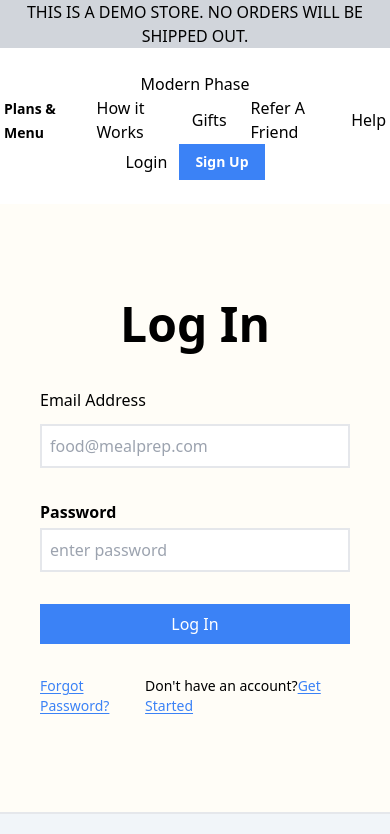
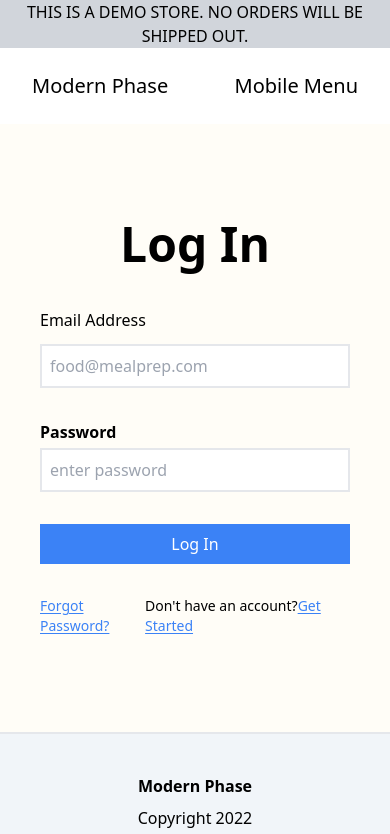
Before and after one commit to scottmuangsrichan/prepped-delivered-mock-project, a Next.js app: page /login in a window 390 px wide. Shown: the top 834 px of the page. Built offline with nearby package versions, Linux system fonts and the light colour scheme.

Commit message:
worked on mobile navigation

```diff
--- a/src/ui/Navigation/index.jsx
+++ b/src/ui/Navigation/index.jsx
@@ -1,46 +1,62 @@
 import Link from "next/link";
-import NavigationMobile from "../NavigationMobile";
+import { useState, useEffect } from "react";
 import AnnouncementBar from "../AnnouncementBar";
 
 export default function Navigation() {
-  const navBarStyle = {
-    variant1: {
-      width: 400,
-      style: "flex flex-col justify-between py-6 items-center font-medium sm:w-[1300px] sm:mx-auto sm:flex-row",
-    },
-    variant2: "bg-yellow-500 flex flex-col"
-  };
+  const [isOpen, setIsOpen] = useState(false);
+  const [width , setWidth] = useState(typeof window !== 'undefined' ? window.innerWidth : 0);
 
-  const navLinkStyle = {
-    variant1: "text-sm hover:text-blue-500 font-semibold"
+  useEffect(() => {
+    if (typeof window !== 'undefined') {
+      function handleResize() {
+        setWidth(window.innerWidth);
       }
+      window.addEventListener('resize', handleResize);
+      return () => window.removeEventListener('resize', handleResize);
+    }
+  }, []);
+
 
   return (
       <div className='bg-white sticky top-0 z-10 w-screen'>
       <AnnouncementBar />
-      { navBarStyle.variant1.width >= 400 ?
-        <nav className="flex flex-col justify-between py-6 items-center font-medium sm:w-[1300px] sm:mx-auto sm:flex-row">
+        <nav className="flex flex-row justify-between py-6 px-8 items-center font-medium text-xl">
+          <div><Link href="/">Modern Phase</Link></div>
           <div>
-            <Link href="/">Modern Phase</Link>
-          </div>
+            {width <= 390 ?
+              <div onClick={() => setIsOpen(!isOpen)}>
+                <h1>Mobile Menu</h1>
+                  { isOpen ?
+                    <div>
                       <div className='m-auto px-1'>
-            <ul className='flex gap-6 text-base justify-center items-center'>
+                        <ul className='flex flex-col gap-6 text-base justify-center items-center'>
                           <li><Link href="/plans-and-menu"><a className='text-sm hover:text-blue-500 font-semibold'>Plans & Menu</a></Link></li>
-              <li><Link href="/why-mealprep"><a className={`${navLinkStyle}`}>How it Works</a></Link></li>
-              <li><Link href="/gift-cards"><a className={`${navLinkStyle}`}>Gifts</a></Link></li>
-              <li><Link href="/"><a className={`${navLinkStyle}`}>Refer A Friend</a></Link></li>
-              <li><Link href="/"><a className={`${navLinkStyle}`}>Help</a></Link></li>
+                          <li><Link href="/why-mealprep"><a className="text-sm hover:text-blue-500 font-semibold">How it Works</a></Link></li>
+                          <li><Link href="/gift-cards"><a className="text-sm hover:text-blue-500 font-semibold">Gifts</a></Link></li>
+                          <li><Link href="/"><a className="text-sm hover:text-blue-500 font-semibold">Refer A Friend</a></Link></li>
+                          <li><Link href="/"><a className="text-sm hover:text-blue-500 font-semibold">Help</a></Link></li>
                         </ul>
                       </div>
                       <div className='flex items-center justify-center gap-3'>
-            <Link href="/login" className='text-sm hover:text-blue-500 font-semibold'>
-              <a>Login</a>
-            </Link>
+                        <Link href="/login" className='text-sm hover:text-blue-500 font-semibold'><a>Login</a></Link>
                         <div>
                           <button className='text-sm w-100 bg-blue-500 px-4 py-2 text-white hover:bg-blue-900 font-semibold'><Link href="/join-now">Sign Up</Link></button>
                         </div>
                       </div>
-        </nav> : <NavigationMobile /> }
+                    </div> : null
+                  }
+              </div>
+              : <div className="w-screen">
+                  <ul className="flex flex-row justify-evenly">
+                    <li><Link href="/plans-and-menu"><a className='text-sm hover:text-blue-500 font-semibold'>Plans & Menu</a></Link></li>
+                    <li><Link href="/why-mealprep"><a className="text-sm hover:text-blue-500 font-semibold">How it Works</a></Link></li>
+                    <li><Link href="/gift-cards"><a className="text-sm hover:text-blue-500 font-semibold">Gifts</a></Link></li>
+                    <li><Link href="/"><a className="text-sm hover:text-blue-500 font-semibold">Refer A Friend</a></Link></li>
+                    <li><Link href="/"><a className="text-sm hover:text-blue-500 font-semibold">Help</a></Link></li>
+                  </ul>
+                </div>}
+              </div>
+        </nav>
       </div>
     )
   }
```
Lines whose indentation alone changed are shown as unchanged.
